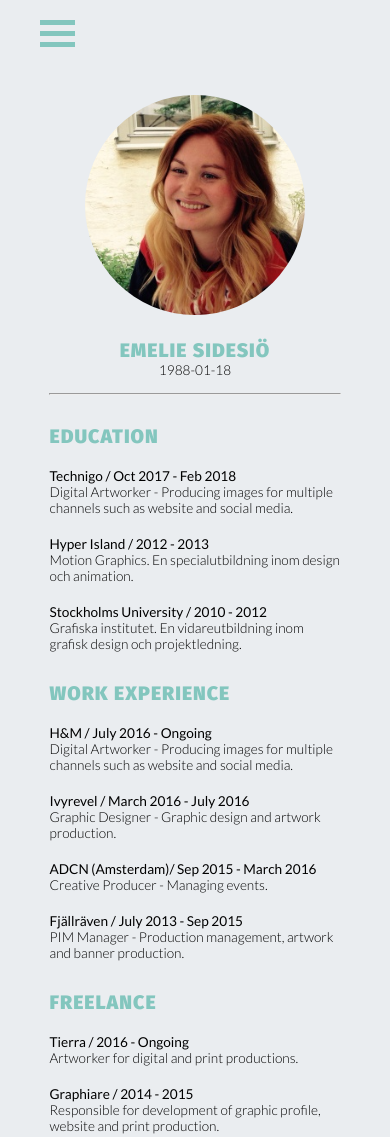
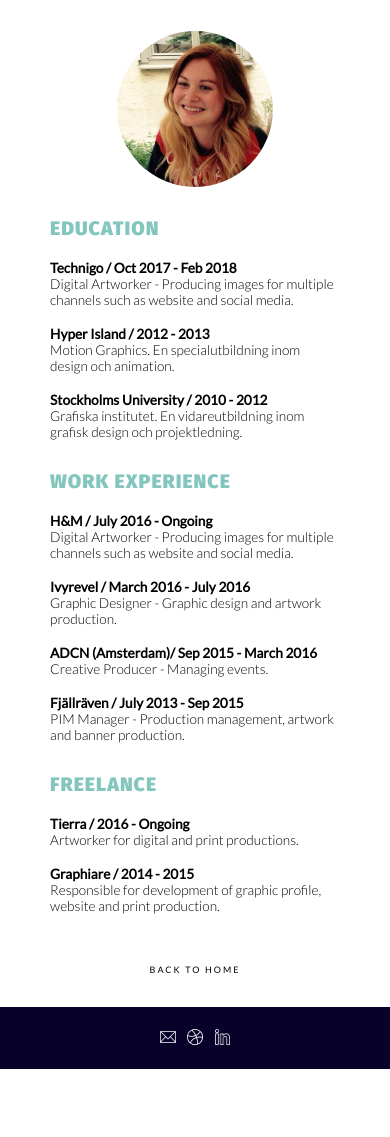
Before and after one commit to emeliesidesio/portfolio, a React app: page /resume in a window 390 px wide. Shown: the top 1137 px of the page. After the commit the page ends 1069 px from the top, so only its background shows below. Built offline with nearby package versions, Linux system fonts and the light colour scheme.

Commit message:
used css grid on resume page

```diff
--- a/src/components/app.js
+++ b/src/components/app.js
@@ -13,7 +13,6 @@ class App extends React.Component {
       <div>
         <BrowserRouter>
           <div>
-            <Navigation />
             <Route path="/" exact component={Home} />
             <Route path="/resume" exact component={Resume} />
           </div>
--- a/src/components/footer/index.css
+++ b/src/components/footer/index.css
@@ -1,5 +1,5 @@
 .footer-container {
-  background: #313742;
+  background-color: rgb(8,2,42);
   width: 100%;
   display: flex;
   justify-content: center;
@@ -24,6 +24,6 @@
     height: 4vw;
   }
   .logo-container {
-    width: 16vw;
+    width: 18vw;
   }
 }
--- a/src/components/navigation/index.css
+++ b/src/components/navigation/index.css
@@ -1,7 +1,7 @@
 .bar {
   width: 35px;
   height: 5px;
-  background-color: #83C6BE;
+  background-color: white;
   margin: 0 6px 6px 40px;
   display: block;
   transition: 0.3s;
@@ -29,7 +29,6 @@
   transition: all 0.7s ease;
   opacity: 0;
   display: block;
-  background:rgba(255,255,255,0.4);
 }
 
 .nav-menu {
@@ -40,10 +39,18 @@
 }
 
 .nav-list {
-  width: 58%;
+  width: 50%;
   display: flex;
   flex-direction: row;
   justify-content: space-between;
+}
+
+.nav-link {
+  color: white;
+}
+
+.nav-link:hover {
+  color: #F80793;
 }
 
 .hamburger-checkbox:checked ~ .menu {
--- a/src/components/sparetime/index.js
+++ b/src/components/sparetime/index.js
@@ -15,13 +15,13 @@ class Sparetime extends React.Component {
         <div className="sparetime-boxes">
           <img src="cat_walk_cycle.gif" alt="" className="sparetime-img" />
           <img src="donuts-01.png" alt="" className="sparetime-img" />
-          <img src="camping.gif" alt="" className="sparetime-img" />
-          <img src="fries-before-guys-02.png" alt="" className="sparetime-img" />
+          <img src="fries-animation.gif" alt="" className="sparetime-img" />
+          <img src="biggest-fan-01.png" alt="" className="sparetime-img" />
           <img src="dreamcatcher-01.png" alt="" className="sparetime-img" />
           <img src="kanken.png" alt="" className="sparetime-img" />
           <img src="bottles-01.png" alt="" className="sparetime-img" />
           <img src="camera.png" alt="" className="sparetime-img" />
-          <img src="hatch-01.png" alt="" className="sparetime-img" />
+          <img src="camping.gif" alt="" className="sparetime-img" />
         </div>
 
         <div className="sparetime-lower">
--- a/src/components/work/index.js
+++ b/src/components/work/index.js
@@ -10,6 +10,7 @@ class Work extends React.Component {
           <h2>Web Development</h2>
         </div>
         <hr />
+        <p className="work-copy">Work I've made during my 12 week bootcamp at Technigo.</p>
 
         <div className="work-boxes">
 
--- a/src/index.css
+++ b/src/index.css
@@ -7,7 +7,6 @@
 body {
   margin: 0;
   padding: 0;
-  background: #EAEDf0;
 }
 
 h1 {
@@ -35,8 +34,9 @@ p {
 }
 
 hr {
-  margin: 30px 0 30px 0;
   width: 15%;
+  margin-top: 30px;
+  margin-bottom: 30px;
 }
 
 li {
@@ -56,26 +56,10 @@ a, Link {
 }
 
 a:hover {
-  color: #83C6BE;
+  color: #F80793;;
 }
 
-@media only screen and (min-width: 500px) and (max-width: 900px) {
-  p {
-    font-size: 2.2vw;
-  }
-  h2 {
-    font-size: 4vw;
-  }
-  a {
-    font-size: 2.3vw;
-  }
-  hr {
-    margin: 20px 0 20px 0;
-    width: 20%;
-  }
-}
-
-@media only screen and (max-width: 500px) {
+@media only screen and (max-width: 700px) {
   p {
     font-size: 3.5vw;
   }
--- a/src/pages/home/index.js
+++ b/src/pages/home/index.js
@@ -1,6 +1,7 @@
 import React from "react"
 import Work from "components/work"
 import Sparetime from "components/sparetime"
+import Navigation from "components/navigation"
 import "./index.css"
 
 class Home extends React.Component {
@@ -9,11 +10,14 @@ class Home extends React.Component {
       <div className="HomePage">
 
         <div className="hero-container">
+          <Navigation />
+        </div>
+
+        <div className="about-container">
           <div className="hero-copy-container">
-            <h2 className="hero-title">Emelie Sidesiö</h2>
-            <p className="hero-copy">Web Developer & Graphic Designer</p>
-            <hr />
-            <p className="hero-copy">Lorem ipsum bla bla bla. Lorem ipsum bla bla bla. Lorem ipsum bla bla bla. Lorem ipsum bla bla bla. Lorem ipsum bla bla bla. Lorem ipsum bla bla bla. Lorem ipsum bla bla bla. Lorem ipsum bla bla bla.</p>
+            <h2>This is me</h2>
+            <hr className="line" />
+            <p>My name is Emelie and I work as a graphic designer. It's important for me to constantly develop and to learn new things. Therefore I recently applied for a 12 week bootcamp in web development! Now I'm learning new things every day and getting new skills to combine with my previous ones.</p>
           </div>
         </div>
 
@@ -21,13 +25,9 @@ class Home extends React.Component {
         <Sparetime />
 
         <div className="info-container" id="contact">
-          <div className="info-header">
-            <h2>Get in touch</h2>
-          </div>
+          <h2>Get in touch</h2>
           <hr />
-          <div className="info-copy">
-            <p>Contact me for collaborations or work opportunities! <br />esidesio@gmail.com / 073 030 85 81</p>
-          </div>
+          <p>Contact me for collaborations or work opportunities! <br />esidesio@gmail.com / 073 030 85 81</p>
           <a href="#top"><img className="arrow" src="/up-arrow.png" alt="" /></a>
         </div>
 
--- a/src/pages/resume/index.css
+++ b/src/pages/resume/index.css
@@ -1,44 +1,41 @@
-.ResumePage {
-  display: flex;
-  flex-direction: column;
-  align-items: center;
+.resume-grid {
+  display: grid;
+  grid-template-columns: auto;
+  grid-auto-rows: auto;
+  grid-gap: 15px;
 }
 
-.resume-header {
-  width: 100%;
-  text-align: center;
-  margin-top: 50px;
+.resume-grid li {
+  padding: 15px;
+  text-align: left;
 }
 
 .resume-image {
   border-radius: 50%;
-  width: 220px;
-  height: 220px;
+  width: 20vw;
+  height: 20vw;
   object-fit: cover;
   margin-bottom: 20px;
 }
 
-.resume-container {
-  width: 80%;
-  display: flex;
-  flex-direction: row;
+.resume-grid h2 {
+  margin-bottom: 20px;
+  font-size: 2vw;
 }
 
-.resume-title {
-  font-size: 1.8vw;
+.header-second {
+  font-weight: bold;
 }
 
-.resume-line {
-  width: 30%;
+.resume-top {
+  grid-column: span 3;
+  display: grid;
+  justify-content: center;
 }
 
-.content {
-  margin: 30px 40px 0 30px;
-}
-
-.resume-title-content {
-  font-weight: 400;
-  margin-top: 20px;
+.ResumePage ul {
+  padding: 4vw 9vw 0 9vw;
+  margin: 0;
 }
 
 .return {
@@ -49,25 +46,22 @@
   align-items: center;
 }
 
-@media only screen and (max-width: 900px) {
-  .resume-container {
-    flex-direction: column;
-    width: 90%;
+@media only screen and (max-width: 700px) {
+  .resume-grid {
+    grid-gap: 0;
   }
-  .resume-header {
-    margin-top: 30px;
-  }
-  .resume-title {
-    font-size: 5vw;
-  }
-  .resume-line {
-    width: 75%;
-    margin-bottom: 0;
-  }
-  .content {
-    margin: 30px 30px 0 30px;
+  .resume-top {
+    grid-column: span 1;
   }
   .return {
     height: 20vw;
   }
+  .resume-grid h2 {
+    font-size: 5vw;
+  }
+  .resume-image {
+    width: 40vw;
+    height: 40vw;
+    margin-bottom: 0;
+  }
 }
--- a/src/pages/resume/index.js
+++ b/src/pages/resume/index.js
@@ -1,5 +1,6 @@
 import React from "react"
 import { Link } from "react-router-dom"
+import Navigation from "components/navigation"
 import "./index.css"
 
 class Resume extends React.Component {
@@ -7,54 +8,41 @@ class Resume extends React.Component {
     return (
       <div className="ResumePage">
 
-        <div className="resume-header">
-          <img src="/download.png" alt="" className="resume-image" />
-          <h2 className="resume-title">Emelie Sidesiö</h2>
-          <p>1988-01-18</p>
-        </div>
-        <hr className="resume-line" />
-
-        <div className="resume-container">
-
-          <div className="resume-left">
-            <div className="content">
-              <h2 className="resume-title">Education</h2>
-              <p className="resume-title-content">Technigo / Oct 2017 - Feb 2018</p>
-              <p>Digital Artworker - Producing images for multiple channels such as website and social media.</p>
-              <p className="resume-title-content">Hyper Island / 2012 - 2013</p>
-              <p>Motion Graphics. En specialutbildning inom design och animation.</p>
-              <p className="resume-title-content">Stockholms University / 2010 - 2012</p>
-              <p>Grafiska institutet. En vidareutbildning inom grafisk design och projektledning.</p>
-            </div>
-          </div>
-
-          <div className="resume-middle">
-            <div className="content">
-              <h2 className="resume-title">Work Experience</h2>
-              <p className="resume-title-content">H&M / July 2016 - Ongoing</p>
-              <p>Digital Artworker - Producing images for multiple channels such as website and social media.</p>
-              <p className="resume-title-content">Ivyrevel / March 2016 - July 2016</p>
-              <p>Graphic Designer - Graphic design and artwork production.</p>
-              <p className="resume-title-content">ADCN (Amsterdam)/ Sep 2015 - March 2016</p>
-              <p>Creative Producer - Managing events.</p>
-              <p className="resume-title-content">Fjällräven / July 2013 - Sep 2015</p>
-              <p>PIM Manager - Production management, artwork and banner production.</p>
-            </div>
-          </div>
-
-          <div className="resume-right">
-            <div className="content">
-              <h2 className="resume-title">Freelance</h2>
-              <p className="resume-title-content">Tierra / 2016 - Ongoing</p>
-              <p>Artworker for digital and print productions.</p>
-              <p className="resume-title-content">Graphiare / 2014 - 2015</p>
-              <p>Responsible for development of graphic profile, website and print production.</p>
-            </div>
-          </div>
-        </div>
+        <ul className="resume-grid">
+          <li className="resume-top">
+            <img src="/download.png" alt="" className="resume-image" />
+          </li>
+          <li>
+            <h2>Education</h2>
+            <p className="header-second">Technigo / Oct 2017 - Feb 2018</p>
+            <p>Digital Artworker - Producing images for multiple channels such as website and social media.</p><br />
+            <p className="header-second">Hyper Island / 2012 - 2013</p>
+            <p>Motion Graphics. En specialutbildning inom design och animation.</p><br />
+            <p className="header-second">Stockholms University / 2010 - 2012</p>
+            <p>Grafiska institutet. En vidareutbildning inom grafisk design och projektledning.</p>
+          </li>
+          <li>
+            <h2>Work Experience</h2>
+            <p className="header-second">H&M / July 2016 - Ongoing</p>
+            <p>Digital Artworker - Producing images for multiple channels such as website and social media.</p><br />
+            <p className="header-second">Ivyrevel / March 2016 - July 2016</p>
+            <p>Graphic Designer - Graphic design and artwork production.</p><br />
+            <p className="header-second">ADCN (Amsterdam)/ Sep 2015 - March 2016</p>
+            <p>Creative Producer - Managing events.</p><br />
+            <p className="header-second">Fjällräven / July 2013 - Sep 2015</p>
+            <p>PIM Manager - Production management, artwork and banner production.</p>
+          </li>
+          <li>
+            <h2>Freelance</h2>
+            <p className="header-second">Tierra / 2016 - Ongoing</p>
+            <p>Artworker for digital and print productions.</p><br />
+            <p className="header-second">Graphiare / 2014 - 2015</p>
+            <p>Responsible for development of graphic profile, website and print production.</p>
+          </li>
+        </ul>
 
         <div className="return">
-          <p><Link to="/" className="nav-link">Back to Home</Link></p>
+          <p><Link to="/">Back to Home</Link></p>
         </div>
 
       </div>
```
Also changed, not shown: src/components/navigation/index.js (+3 -4 lines), src/pages/home/index.css (+18 -29 lines), public/biggest-fan-01.png (added), public/bottles-01.png, public/camping.gif, public/cat_walk_cycle.gif, public/donuts-01.png, public/dreamcatcher-01.png, public/fries-animation.gif (added), public/neon-bolt.gif (added), 1 other file.
